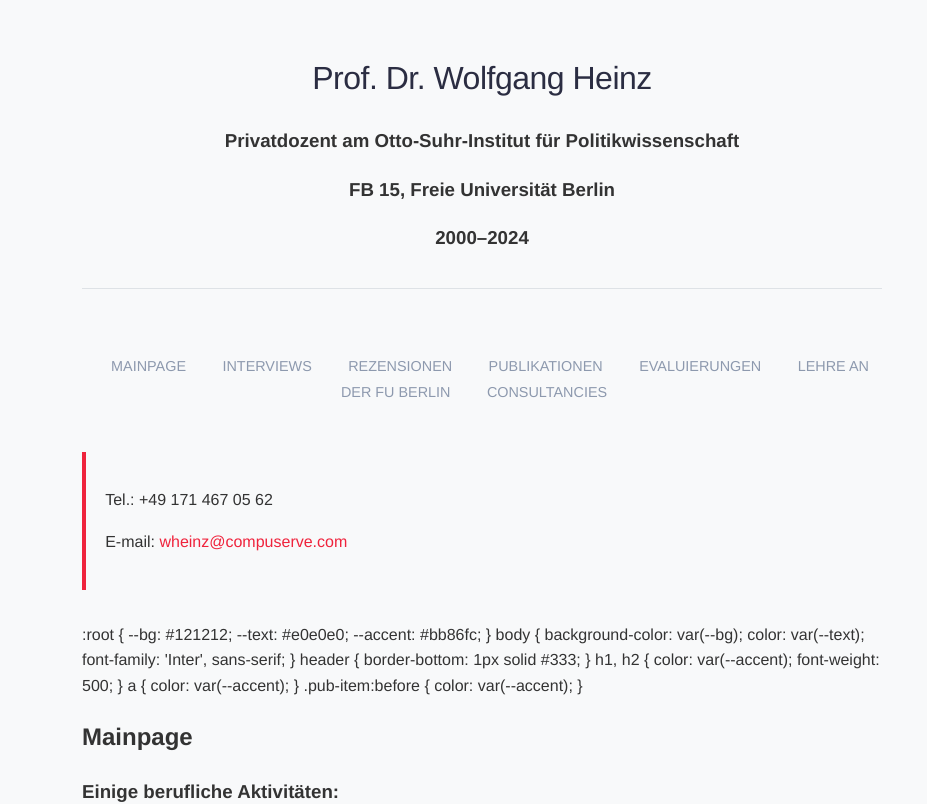
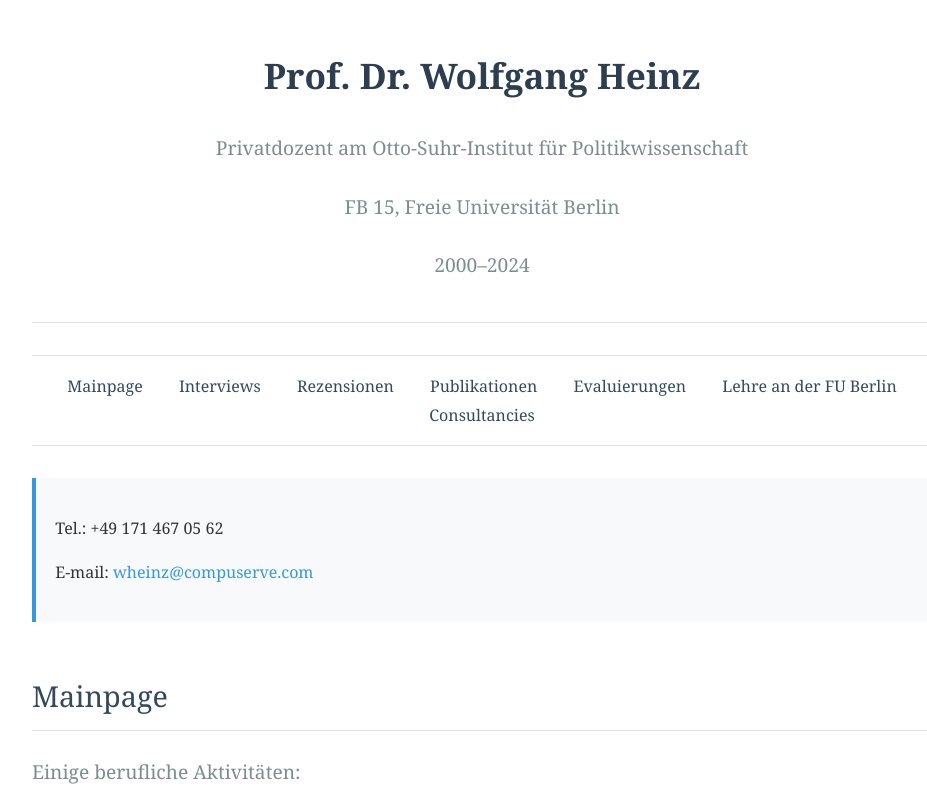
Before and after one commit to ExManiac/prof-heinz-website, a plain HTML site: page index.html in a window 1280 px wide. Shown: the top 804 px of the page, without its empty margins (158-1085 px from the left). Drawn offline with Linux system fonts and the light colour scheme.

Commit message:
Update index.html

```diff
--- a/index.html
+++ b/index.html
@@ -6,47 +6,40 @@
     <title>Prof. Dr. Wolfgang Heinz – Politikwissenschaft</title>
     <style>
         :root {
-  --bg: #121212;
-  --text: #e0e0e0;
-  --accent: #bb86fc;
-}
-:root {
-  --primary: #2b2d42;
-  --secondary: #8d99ae;
-  --accent: #ef233c;
-  --light: #edf2f4;
+            --primary: #2c3e50;
+            --secondary: #34495e;
+            --accent: #3498db;
+            --light-bg: #f8f9fa;
+            --border: #e0e0e0;
         }
         body {
-  font-family: 'Helvetica Neue', sans-serif;
-  line-height: 1.6;
+            font-family: 'Georgia', serif;
+            line-height: 1.8;
             color: #333;
-  max-width: 800px;
+            max-width: 900px;
             margin: 0 auto;
-  padding: 2rem;
-  background-color: #f8f9fa;
+            padding: 20px;
+            background-color: #fff;
         }
         header {
+            border-bottom: 1px solid var(--border);
+            padding-bottom: 20px;
+            margin-bottom: 30px;
             text-align: center;
-  margin-bottom: 3rem;
-  padding-bottom: 1rem;
-  border-bottom: 1px solid #dee2e6;
         }
         h1 {
             color: var(--primary);
-  font-weight: 300;
-  letter-spacing: -0.5px;
+            font-size: 2.2rem;
+            margin-bottom: 0.5rem;
+            font-weight: 600;
         }
-nav a {
+        h2 {
             color: var(--secondary);
-  margin: 0 1rem;
-  font-size: 0.9rem;
-  text-transform: uppercase;
-}
-}
-.country-list {
-  column-gap: 2rem;
-}
-}
+            font-size: 1.8rem;
+            margin-top: 3rem;
+            padding-bottom: 0.5rem;
+            border-bottom: 1px solid var(--border);
+            font-weight: 500;
         }
         h3 {
             color: #7f8c8d;
@@ -177,29 +170,6 @@
         <p>Tel.: +49 171 467 05 62</p>
         <p>E-mail: <a href="mailto:wheinz@compuserve.com">wheinz@compuserve.com</a></p>
     </div>
-:root {
-  --bg: #121212;
-  --text: #e0e0e0;
-  --accent: #bb86fc;
-}
-body {
-  background-color: var(--bg);
-  color: var(--text);
-  font-family: 'Inter', sans-serif;
-}
-header {
-  border-bottom: 1px solid #333;
-}
-h1, h2 {
-  color: var(--accent);
-  font-weight: 500;
-}
-a {
-  color: var(--accent);
-}
-.pub-item:before {
-  color: var(--accent);
-}
 
     <div id="home" class="section">
         <h2>Mainpage</h2>
```
Lines whose indentation alone changed are shown as unchanged.
